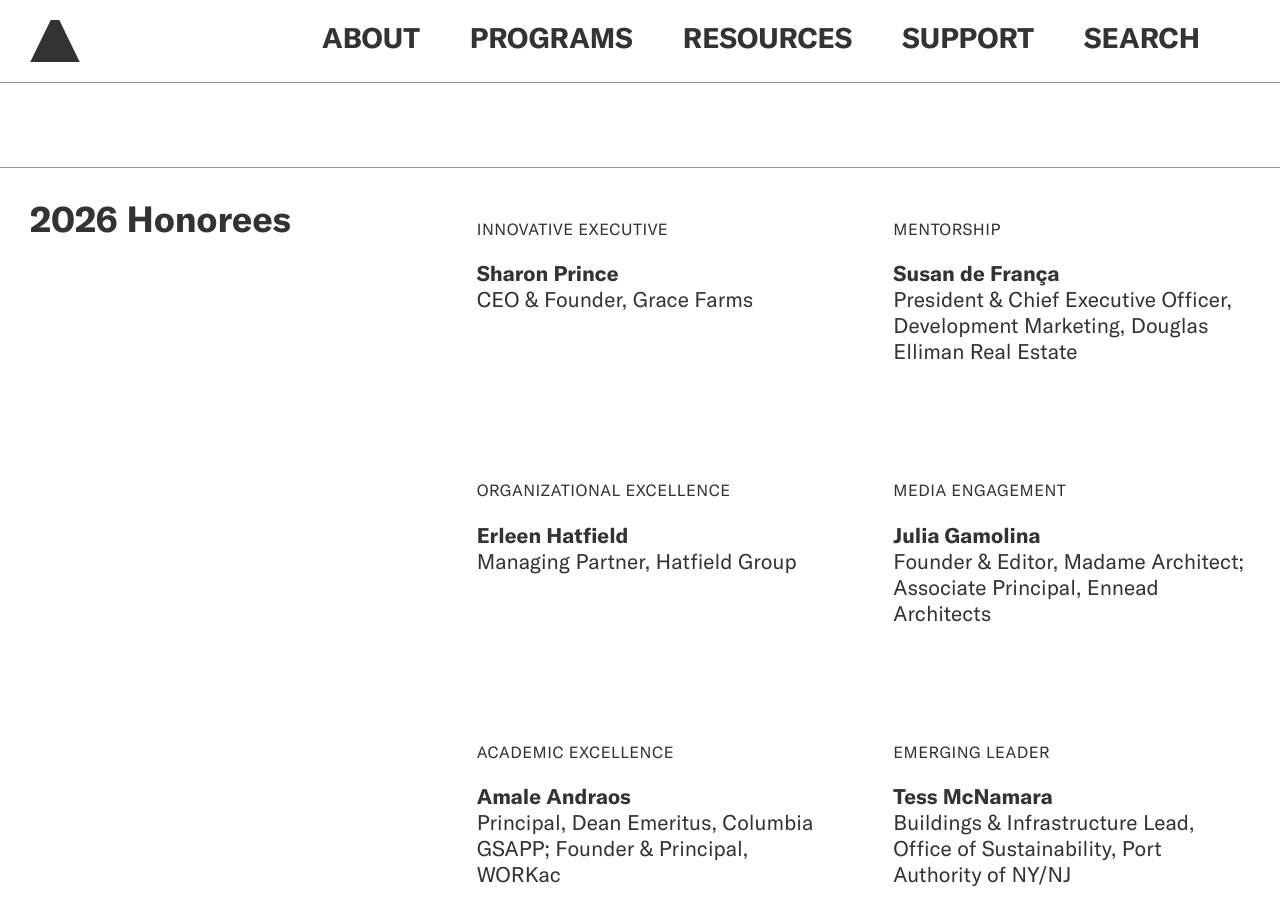
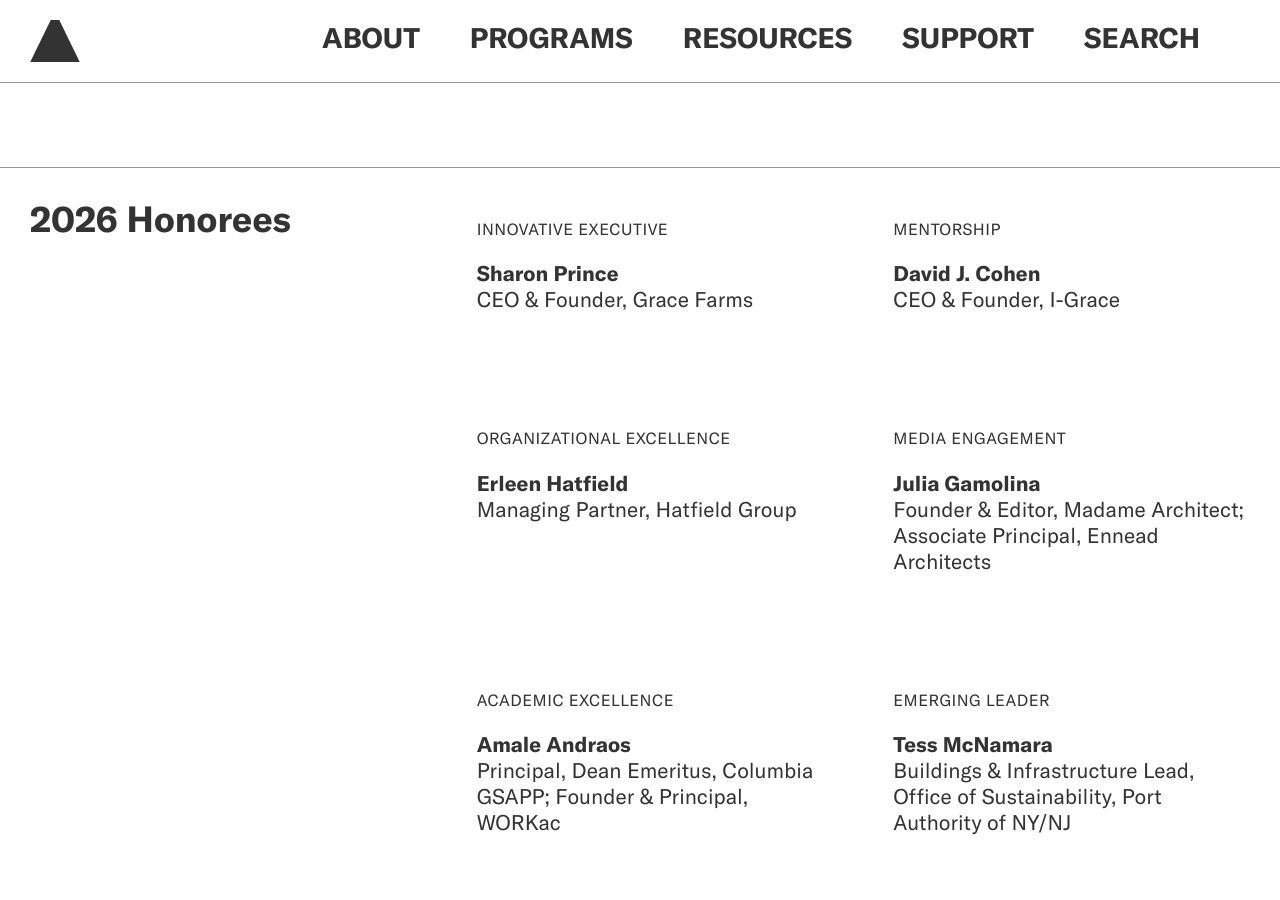
Before and after one commit to jengalas/bwaf-bbw, a Jekyll site: the page built from _programs/leadership-awards-gala.md, in a window 1280 px wide and 900 px high, scrolled down 3104 px. Built offline with Jekyll 4.4.1, drawn with Linux system fonts in a browser that asks for light colours; nearby versions of some CDN libraries; some web fonts are replaced.

Commit message:
Updated 1 file via CloudCannon.

```diff
--- a/_programs/leadership-awards-gala.md
+++ b/_programs/leadership-awards-gala.md
@@ -163,10 +163,8 @@
         award: Innovative Executive
         image: ''
         description: ''
-      - title: Susan de França
-        title_role: >-
-          President & Chief Executive Officer, Development Marketing, Douglas
-          Elliman Real Estate
+      - title: David J. Cohen
+        title_role: CEO & Founder, I-Grace
         award: Mentorship
         image: ''
         description: ''
```
